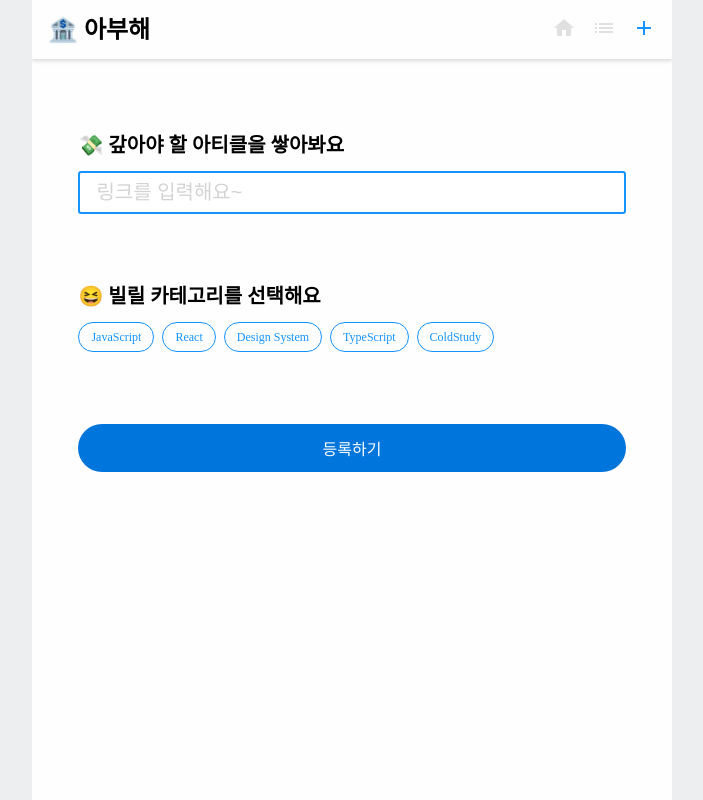
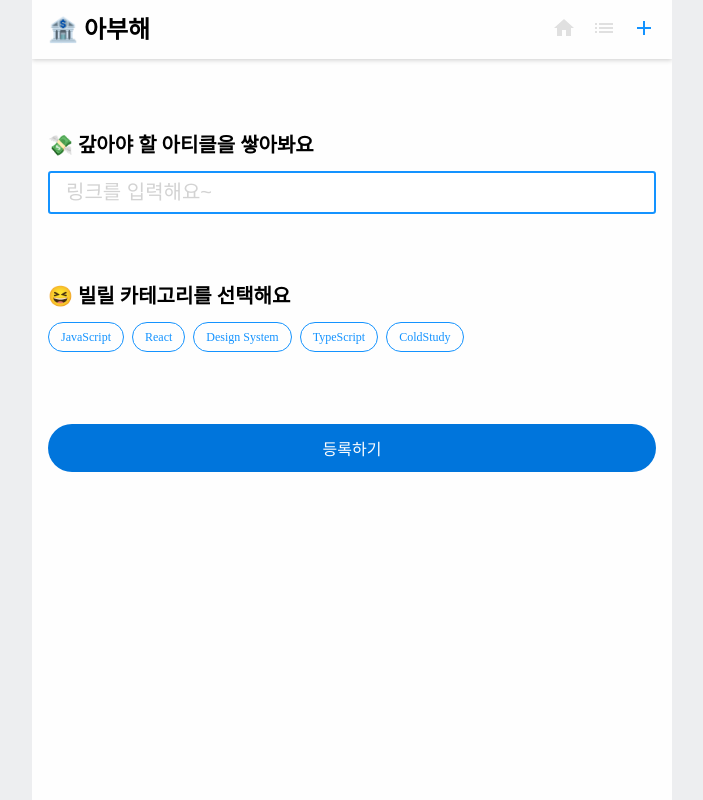
Before and after one commit to c-h-w-h/aboohae, a React (Vite) app: page /loan in a window 1280 px wide. Shown: the whole page, without its empty margins (288-991 px from the left). Built offline with nearby package versions, Linux system fonts and the light colour scheme; a web font is replaced by a local one.

Commit message:
refactor

```diff
--- a/src/components/LoanForm/index.tsx
+++ b/src/components/LoanForm/index.tsx
@@ -8,10 +8,12 @@ import { CATEGORY } from '@constants/category';
 import { css } from '@emotion/react';
 import { FormEventHandler } from 'react';
 
+const CATEGORIES = Object.values(CATEGORY);
+
 import Checkbox from './Checkbox';
 
 const LoanForm = () => {
-  const onSubmit: FormEventHandler = (e) => {
+  const onSubmit: FormEventHandler = async (e) => {
     e.preventDefault();
 
     const form = e.target as HTMLFormElement;
@@ -20,6 +22,9 @@ const LoanForm = () => {
     const formData = new FormData(form);
 
     // process data here
+
+    const url = formData.get('link');
+    if (!url) return;
   };
 
   return (
@@ -27,7 +32,6 @@ const LoanForm = () => {
       as="form"
       flexDirection="column"
       alignItems="flex-start"
-      css={containerStyle}
       onSubmit={onSubmit}
     >
       <Spacing size={20} />
@@ -41,6 +45,7 @@ const LoanForm = () => {
         placeholder="링크를 입력해요~"
         variant={'subtitle2'}
         width={'100%'}
+        required
       />
 
       <Spacing size={40} />
@@ -48,7 +53,7 @@ const LoanForm = () => {
         <Typography variant="subtitle2">😆 빌릴 카테고리를 선택해요</Typography>
       </label>
       <Flexbox gap={'0.5rem'}>
-        {Object.values(CATEGORY).map((category) => (
+        {CATEGORIES.map((category) => (
           <Checkbox
             key={category}
             id={category}
@@ -67,11 +72,6 @@ const LoanForm = () => {
   );
 };
 
-const containerStyle = css`
-  width: 90%;
-  margin: auto;
-`;
-
 const width100 = css`
   width: 100%;
 `;
```
